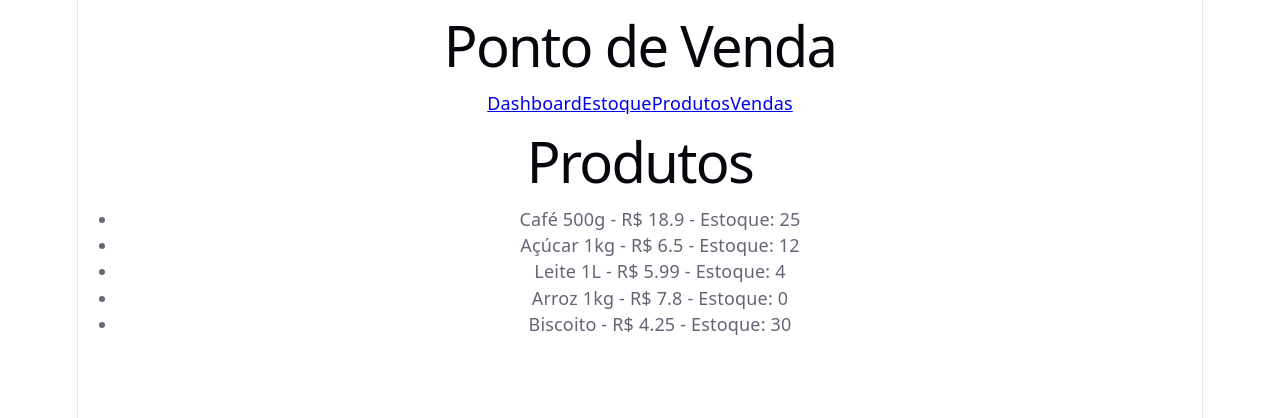
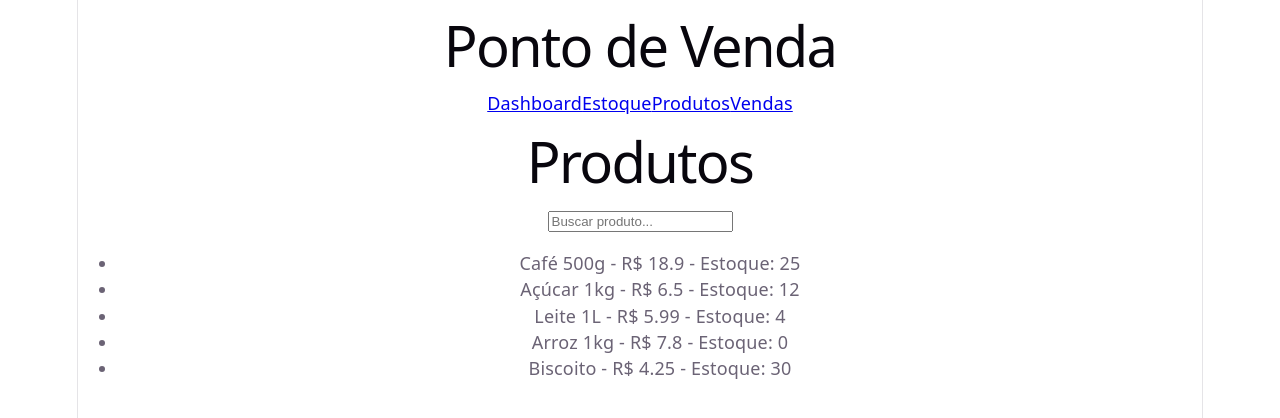
Before and after one commit to LipeProg/ponto-de-venda, a React (Vite) app: page /produtos in a window 1280 px wide. Shown: the top 418 px of the page. Built offline with nearby package versions, Linux system fonts and the light colour scheme.

Commit message:
Luis Felipe - 27/09/2026 - mecanismo de busca feito nos produtos

```diff
--- a/src/pages/Produtos.jsx
+++ b/src/pages/Produtos.jsx
@@ -1,20 +1,32 @@
-import produtos from '../data/produtos.json';
-import ProdutoItem from '../components/ProdutoItem';
-
+import { useState } from "react";
+import produtos from "../data/produtos.json";
+import ProdutoItem from "../components/ProdutoItem";
 
 function Produtos() {
+  const [busca, setBusca] = useState("");
+
+  const produtosFiltrados = produtos.filter((produto) =>
+    produto.nome.toLowerCase().includes(busca.toLowerCase())
+  );
+
   return (
     <div>
       <h1>Produtos</h1>
+
+      <input
+        type="text"
+        placeholder="Buscar produto..."
+        value={busca}
+        onChange={(event) => setBusca(event.target.value)}
+      />
+
       <ul>
-                {produtos.map((produto)=> (
+        {produtosFiltrados.map((produto) => (
           <ProdutoItem
             key={produto.id}
             produto={produto}
           />
-
         ))}
-
       </ul>
     </div>
   );
```
Lines whose indentation alone changed are shown as unchanged.
